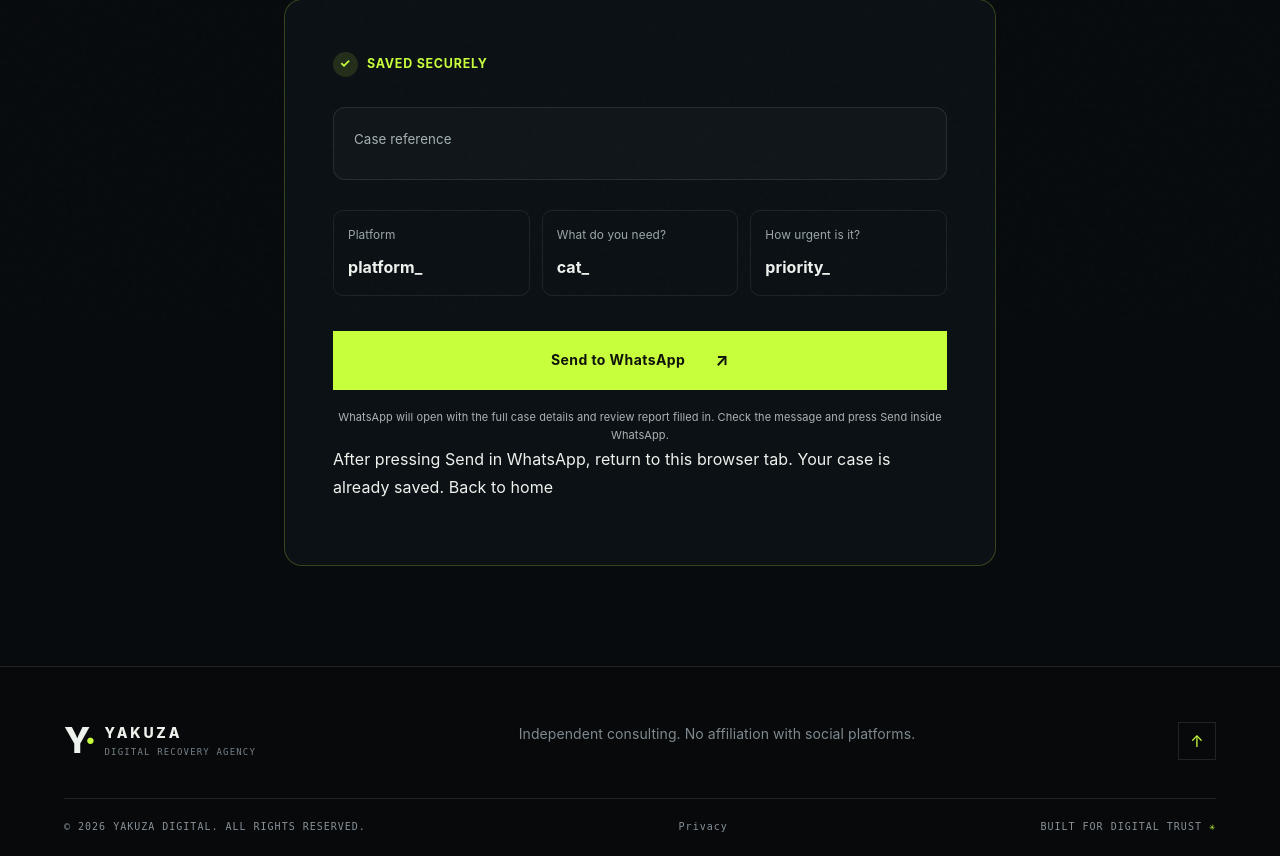
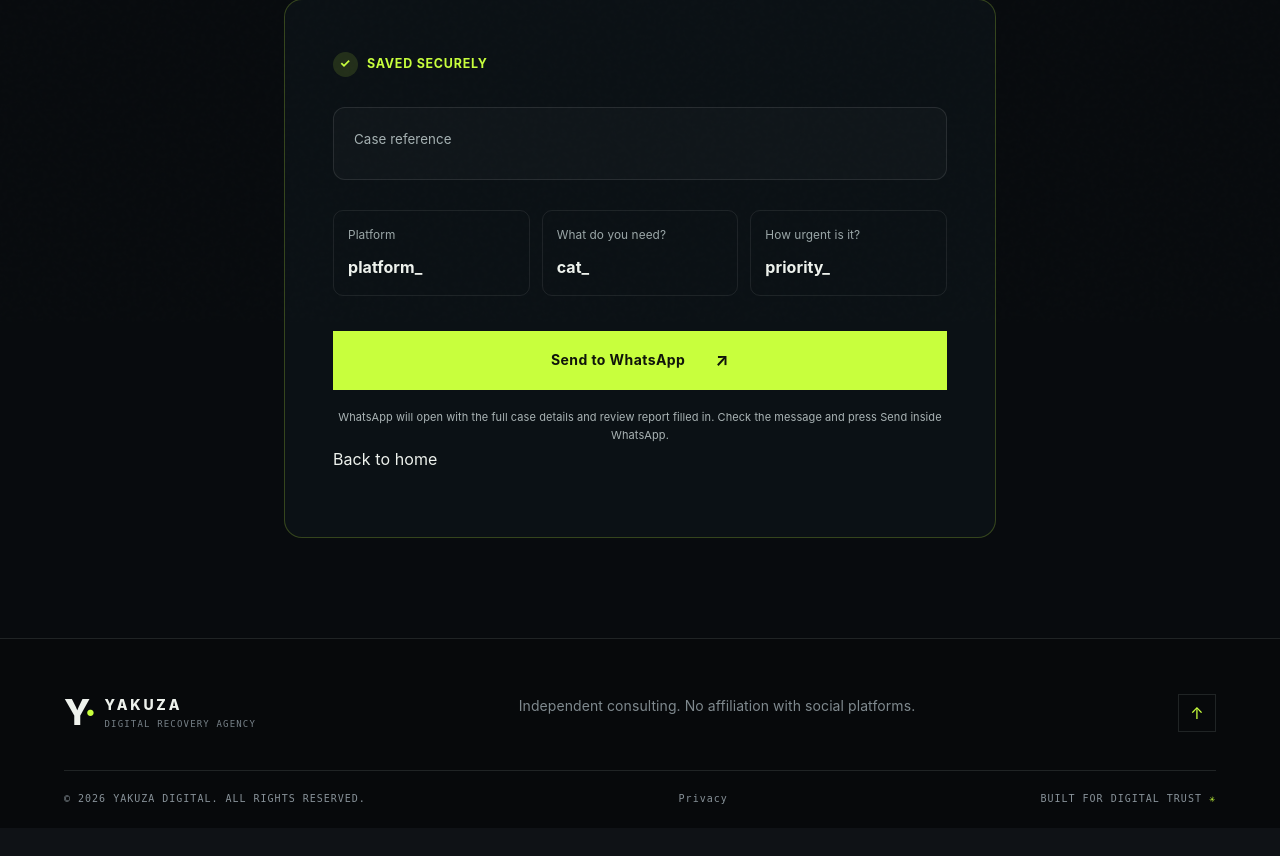
Before and after one commit to provideo1997-a11y/newlinkedsite, a Flask app: template templates/case_ready.html in a window 1280 px wide. Shown: the part 478-1334 px from the top of the page. After the commit the page ends 1282 px from the top, so only its background shows below. Run offline with Flask 3, Linux system fonts and the light colour scheme; the template is opened without the code that fills it, so the values that code supplies are empty; some libraries are stand-ins or nearby versions.

Commit message:
Keep return link localized

```diff
--- a/templates/case_ready.html
+++ b/templates/case_ready.html
@@ -21,7 +21,6 @@
     <a class="button button-primary case-submit case-ready-send" id="case-ready-whatsapp" href="{{ whatsapp_url }}" target="_blank" rel="noopener noreferrer">{{ t('case_ready_send') }} <span aria-hidden="true">↗</span></a>
     <p class="submit-footnote">{{ t('case_ready_note') }}</p>
     <p class="case-ready-return-wrap">
-      After pressing Send in WhatsApp, return to this browser tab. Your case is already saved.
       <a class="case-ready-return" href="{{ url_for('home') }}">{{ t('back') }}</a>
     </p>
   </div>
```
